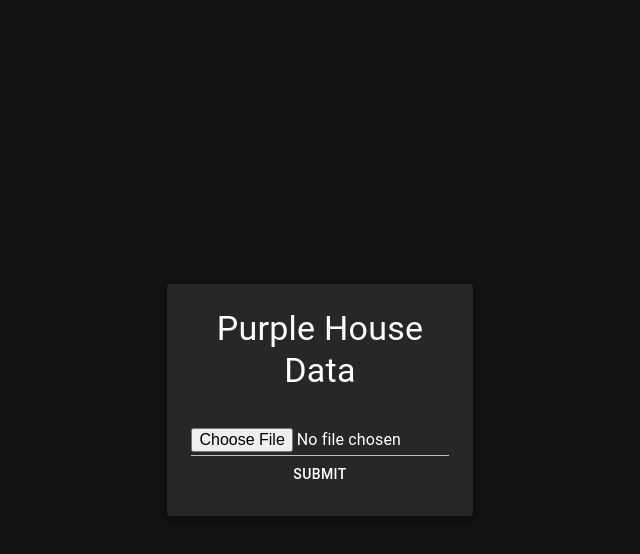
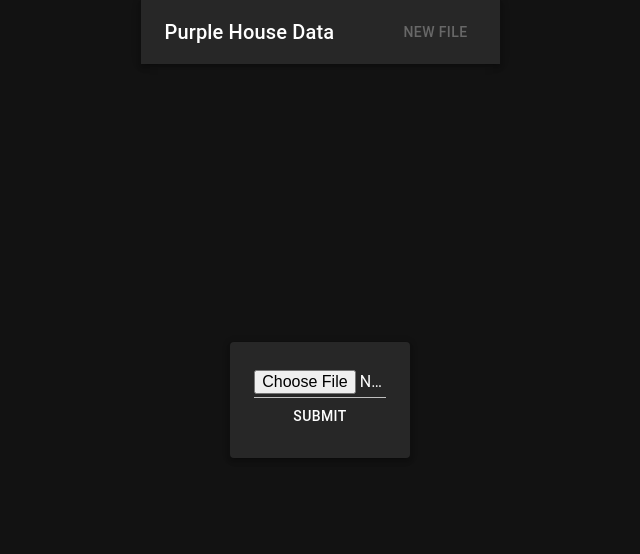
Before and after one commit to noah-correa/purple-house-data-dashboard, a React (Vite) app: page / in a window 1280 px wide. Shown: the top 554 px of the page, without its empty margins (320-960 px from the left). Built offline with nearby package versions, Linux system fonts and the light colour scheme.

Commit message:
Removed react-router dependency and added header

```diff
--- a/index.html
+++ b/index.html
@@ -2,9 +2,9 @@
 <html lang="en">
   <head>
     <meta charset="UTF-8" />
-    <link rel="icon" type="image/svg+xml" href="/vite.svg" />
+    <link rel="icon" type="image/svg+xml" href="https://www.purplehouse.org.au/wp-content/uploads/2018/05/cropped-Screen-Shot-2018-05-09-at-8.21.39-am-192x192.png" />
     <meta name="viewport" content="width=device-width, initial-scale=1.0" />
-    <title>Vite + React</title>
+    <title>Purple House Data</title>
   </head>
   <body>
     <div id="root"></div>
--- a/package.json
+++ b/package.json
@@ -18,7 +18,6 @@
     "papaparse": "^5.3.2",
     "react": "^18.2.0",
     "react-dom": "^18.2.0",
-    "react-router-dom": "^6.4.3",
     "recharts": "^2.1.16",
     "styled-components": "^5.3.6"
   },
--- a/src/App.css
+++ /dev/null
@@ -1,6 +0,0 @@
-/* #root {
-  max-width: 1280px;
-  margin: 0 auto;
-  padding: 2rem;
-  text-align: center;
-} */
--- a/src/App.jsx
+++ b/src/App.jsx
@@ -1,21 +1,27 @@
-import './App.css';
-
 import CssBaseline from '@mui/material/CssBaseline';
 import { ThemeProvider } from '@mui/material/styles';
+import { useState } from 'react';
 
+import Header from './components/Header';
 import SiteWrapper from './components/SiteWrapper';
-import Router from './Router';
+import Data from './Data';
+import Home from './pages/Home';
 import darkTheme from './styles/themes/darkTheme';
 
-function App() {
+// import Router from './Router';
+const App = () => {
+  const [display, setDisplay] = useState('');
+  const [data, setData] = useState(new Data());
+
   return (
     <ThemeProvider theme={darkTheme}>
       <CssBaseline/>
       <SiteWrapper>
-        <Router/>
+        <Header display={display} setDisplay={setDisplay} data={data}/>
+        <Home display={display} setDisplay={setDisplay} data={data} setData={setData}/>
       </SiteWrapper>
     </ThemeProvider>
   );
-}
+};
 
 export default App;
--- a/src/Data.js
+++ b/src/Data.js
@@ -59,7 +59,11 @@ class Data {
     return data;
   }
 
-
+  getDataFromDate(date) {
+    const data = this.data.filter(d => moment(d.datetime).isSame(moment(date, 'YYYY-MM-DD'), 'day'));
+    if (!data.length) return {};
+    return data;
+  }
 }
 
 export default Data;
--- a/src/Router.jsx
+++ /dev/null
@@ -1,15 +0,0 @@
-import { BrowserRouter, Route, Routes } from 'react-router-dom';
-
-import Home from './pages/Home';
-
-const Router = () => {
-  return (
-    <BrowserRouter>
-      <Routes>
-        <Route path='/' element={<Home/>}/>
-      </Routes>
-    </BrowserRouter>
-  );
-};
-
-export default Router;
--- a/src/components/ContentWrapper.jsx
+++ b/src/components/ContentWrapper.jsx
@@ -1,7 +1,7 @@
 import styled from 'styled-components';
 
 export const PageContent = styled.main`
-  /* flex-grow: 1; */
+  flex-grow: 1;
   display: flex;
   flex-direction: column;
   align-items: center;
@@ -27,8 +27,8 @@ export const CenterPageContent = styled.main`
   align-items: center;
   justify-content: center;
   & > * {
-    width: 85%;
-    max-width: 900px;
+    width: 50%;
+    max-width: 700px;
   };
 `;
 
--- a/src/components/Dashboard.jsx
+++ b/src/components/Dashboard.jsx
@@ -1,5 +1,8 @@
 import Box from '@mui/material/Box';
 import { styled } from '@mui/material/styles';
+import TextField from '@mui/material/TextField';
+import moment from 'moment';
+import { useState } from 'react';
 
 import DataGraph from './DataGraph';
 
@@ -16,7 +19,7 @@ const StatsItem = styled('li')`
 `;
 
 
-const StatsHeader = styled('div')`
+const SplitHeader = styled('div')`
   display: flex;
   width: 100%;
   justify-content: space-between;
@@ -24,15 +27,17 @@ const StatsHeader = styled('div')`
 `;
 
 const Dashboard = ({ data }) => {
+  const [date, setDate] = useState(moment().format('YYYY-MM-DD'));
+
   const renderStats = (stats, label='') => {
     return (
       <Box>
-        <StatsHeader>
+        <SplitHeader>
           <h3>{label}:</h3>
           { Object.keys(stats).length > 0 &&
             <div>({stats.data.length} data points)</div>
           }
-        </StatsHeader>
+        </SplitHeader>
         { Object.keys(stats).length > 0 ?
           <StatsBox>
             <StatsItem>Current: {stats.last.temp} °C</StatsItem>
@@ -47,11 +52,20 @@ const Dashboard = ({ data }) => {
     );
   };
 
-
   return (
     <>
       <Box>
-        <h3>Last 24 Hours</h3>
+        <SplitHeader>
+          <h3>Last 24 Hours</h3>
+          <TextField
+            id="date"
+            label="Date"
+            type="date"
+            defaultValue={date}
+            sx={{ width: 160 }}
+            onChange={e => setDate(e.target.value)}
+          />
+        </SplitHeader>
         <DataGraph data={data.dataLast24Hours()}/>
       </Box>
       <hr/>
--- a/src/components/FileForm.jsx
+++ b/src/components/FileForm.jsx
@@ -9,7 +9,7 @@ import { useRef, useState } from 'react';
 import Data from '../Data';
 import styles from '../styles/styles.module.css';
 
-const FileForm = ({ setData }) => {
+const FileForm = ({ onSubmit }) => {
   const fileRef = useRef(null);
   const [error, setError] = useState('');
 
@@ -46,7 +46,7 @@ const FileForm = ({ setData }) => {
       results.meta.name = results.meta.fields[1];
       results.meta.timezone = results.meta.fields[0].replace('Date (', '').replace(')', '');
       results.meta.fields = ['Date', 'Time', 'Temperature'];
-      setData(new Data(results));
+      onSubmit(new Data(results));
     };
 
     const onError = (error) => {
--- /dev/null
+++ b/src/components/Header.jsx
@@ -0,0 +1,57 @@
+import AppBar from '@mui/material/AppBar';
+import Box from '@mui/material/Box';
+import Button from '@mui/material/Button';
+import Toolbar from '@mui/material/Toolbar';
+import Typography from '@mui/material/Typography';
+
+// import { styled } from '@mui/material/styles';
+
+
+const Header = ({ display, setDisplay, data }) => {
+  return (
+    <Box sx={{ display: 'flex' }}>
+      <AppBar position="sticky" color="primary">
+        <Toolbar>
+          <Typography
+            variant="h6"
+            component="div"
+            sx={{ flexGrow: 1, display: { xs: 'none', sm: 'block' } }}
+          >
+            Purple House Data
+          </Typography>
+          <Box sx={{ display: { xs: 'none', sm: 'block' }}}>
+            <Button
+              variant="text"
+              color="inherit"
+              onClick={() => setDisplay('')}
+              disabled={display === ''}
+            >
+              New File
+            </Button>
+            { !data.empty &&
+              <>
+                <Button
+                  variant="text"
+                  color="inherit"
+                  onClick={() => setDisplay('dashboard')}
+                  disabled={display === 'dashboard'}
+                >
+                  Dashboard
+                </Button>
+                <Button
+                  variant="text"
+                  color="inherit"
+                  onClick={() => setDisplay('datesearch')}
+                  disabled={display === 'datesearch'}
+                >
+                  Date Search
+                </Button>
+              </>
+            }
+          </Box>
+        </Toolbar>
+      </AppBar>
+    </Box>
+  );
+};
+export default Header;
--- a/src/components/SiteWrapper.jsx
+++ b/src/components/SiteWrapper.jsx
@@ -9,7 +9,7 @@ const BodyWrapper = styled.div`
     flex-direction: column;
     background-color: ${ props => props.theme.background };
     color: ${ props => props.theme.text };
-    min-height: 100vh;
+    min-height: calc(100vh - 64px);
 `;
 
 const SiteWrapper = ({ children }) => {
--- a/src/pages/Home.jsx
+++ b/src/pages/Home.jsx
@@ -1,43 +1,32 @@
-import Button from '@mui/material/Button';
 import Chip from '@mui/material/Chip';
 import Divider from '@mui/material/Divider';
-import ToggleButton from '@mui/material/ToggleButton';
-import ToggleButtonGroup from '@mui/material/ToggleButtonGroup';
-import Typography from '@mui/material/Typography';
-import { useState } from 'react';
 
 import ContentCard from '../components/ContentCard';
 import ContentWrapper from '../components/ContentWrapper';
 import Dashboard from '../components/Dashboard';
 import DataGraph from '../components/DataGraph';
-import DataTable from '../components/DataTable';
 import FileForm from '../components/FileForm';
 import Data from '../Data';
 import styles from '../styles/styles.module.css';
 
-const Home = () => {
-  const [data, setData] = useState(new Data());
-  const [display, setDisplay] = useState('');
+const Home = ({ display, setDisplay, data, setData }) => {
 
-  const handleDisplay = (event, newDisplay) => {
-    event.preventDefault();
-    setDisplay(newDisplay);
-  };
-
-  const resetCSV = () => {
-    setData(new Data());
-    setDisplay('');
-  };
 
   const renderMainContent = (disp, data) => {
     switch(disp) {
-    case 'table':
-      return <DataTable data={data}/>;
-    case 'graph':
+    case 'datesearch':
       return <DataGraph data={data}/>;
-    default:
+    case 'dashboard':
       return <Dashboard data={data}/>;
+    case '':
+      setData(new Data());
+      return;
     }
+  };
+
+  const handleSubmit = (data) => {
+    setData(data);
+    setDisplay('dashboard');
   };
 
   return (
@@ -45,23 +34,14 @@ const Home = () => {
       { data.empty ?
         <ContentWrapper center>
           <ContentCard className={styles.verticalcontainer}>
-            <Typography variant='h4' sx={{textAlign: 'center'}} mb={4}>Purple House Data</Typography>
-            <FileForm setData={setData}/>
+            <FileForm onSubmit={handleSubmit}/>
           </ContentCard>
         </ContentWrapper>
         :
         <ContentWrapper>
-          <Button variant="outlined" onClick={() => resetCSV()}>
-            Load a new CSV file
-          </Button>
           <Divider>
             <Chip label={`Sensor: ${data.name}`} />
           </Divider>
-          <ToggleButtonGroup exclusive fullWidth value={display} onChange={handleDisplay}>
-            <ToggleButton value=''>Dashboard</ToggleButton>
-            <ToggleButton value='table'>Table</ToggleButton>
-            <ToggleButton value='graph'>Graph</ToggleButton>
-          </ToggleButtonGroup>
           <ContentCard>
             { renderMainContent(display, data) }
           </ContentCard>
```
Also changed, not shown: 1 other file (tests, documents, lock files or other folders).
